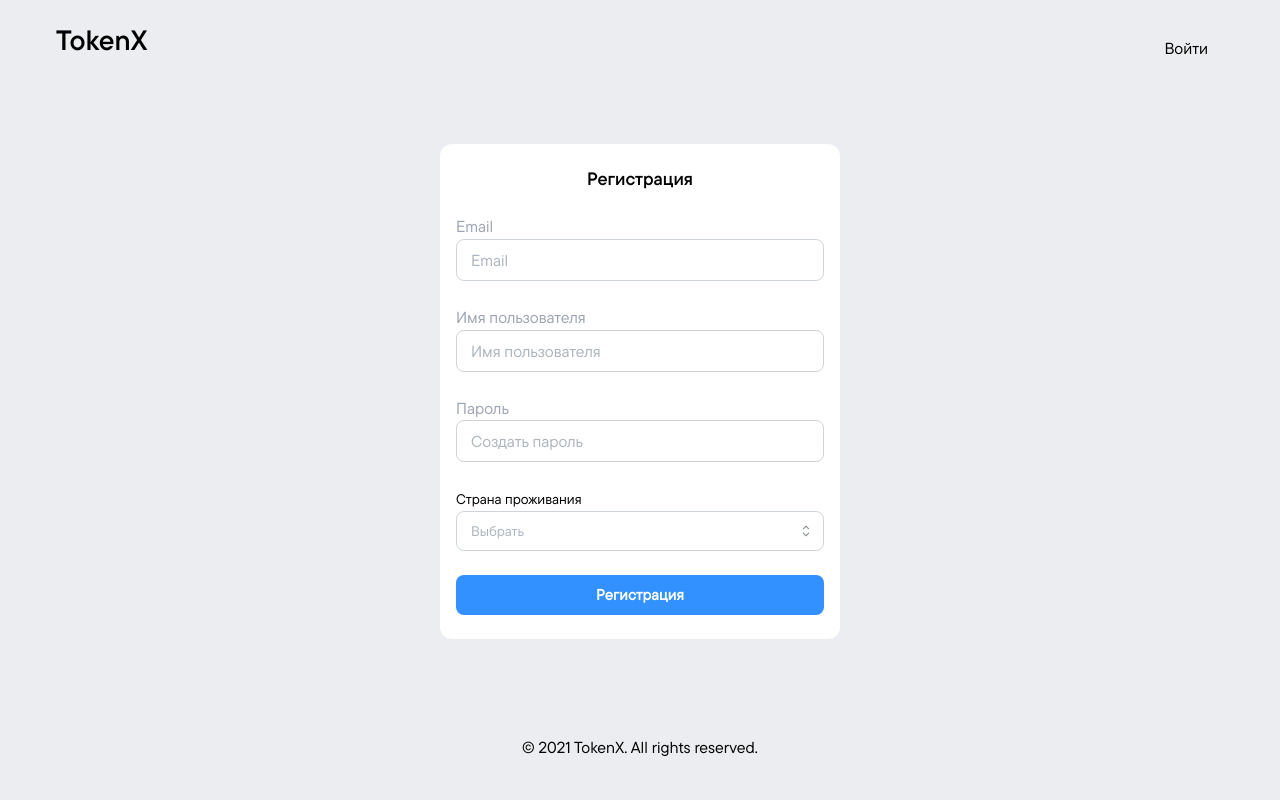
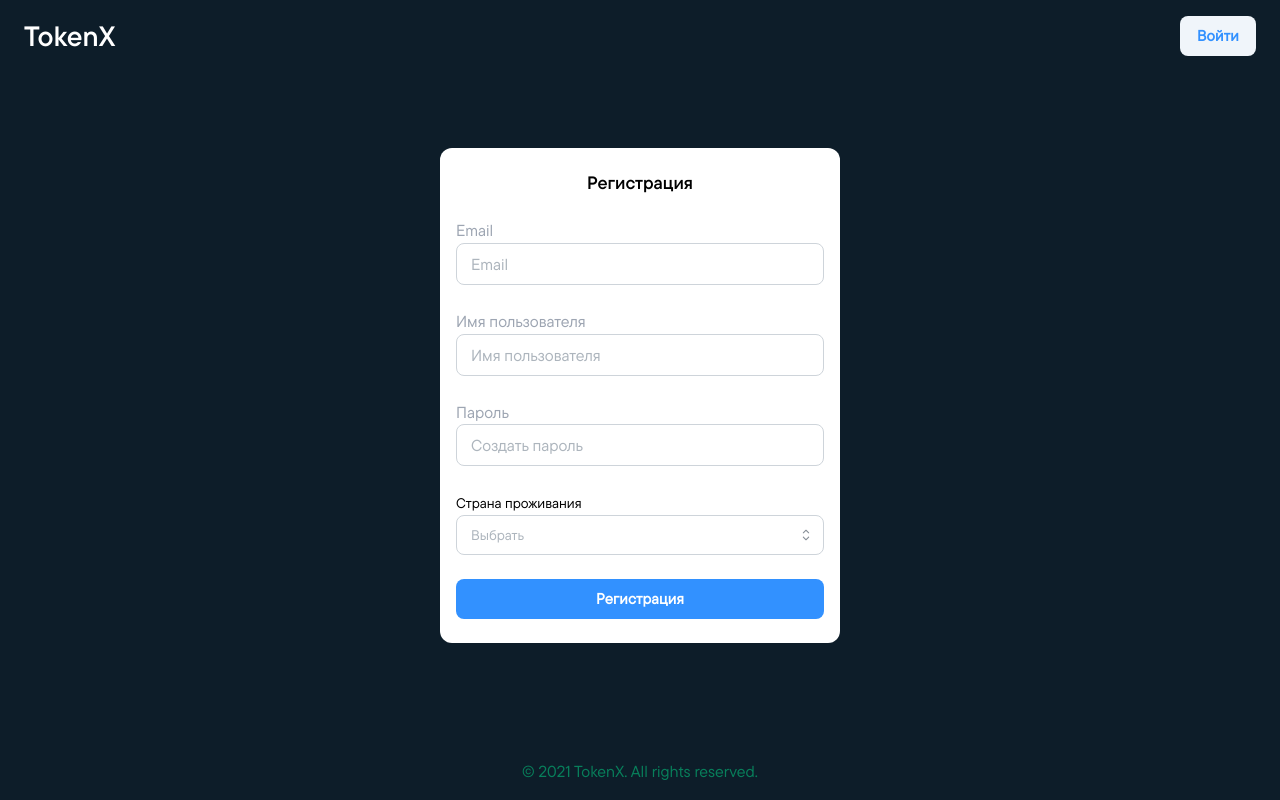
Before and after one commit to arman-bolatuly/tokens, a React (Vite) app: page /registration in a window 1280 px wide. Built offline with nearby package versions, Linux system fonts and the light colour scheme; no server answers.

Commit message:
fix: changed registration page

```diff
--- a/src/pages/Registration/index.tsx
+++ b/src/pages/Registration/index.tsx
@@ -1,8 +1,8 @@
 // import { useEffect } from 'react'
-// import { useNavigate } from 'react-router-dom'
+import { useNavigate } from 'react-router-dom'
 // import { useForm } from 'react-hook-form'
 // import { useMutation, useQuery } from '@tanstack/react-query'
-import { Text, Title, TextInput, Button, Select, Anchor } from '@mantine/core'
+import { Text, Title, TextInput, Button, Select } from '@mantine/core'
 // import { useSnapshot } from 'valtio'
 
 // import { getAccount, login } from '../../apiService/auth'
@@ -10,7 +10,7 @@ import { Text, Title, TextInput, Button, Select, Anchor } from '@mantine/core'
 // import { LogoIcon } from '../../assets/icons'
 
 const Registration = () => {
-  // const navigate = useNavigate()
+  const navigate = useNavigate()
 
   // const { isAuth } = useSnapshot(store.auth)
 
@@ -66,25 +66,20 @@ const Registration = () => {
   // }
 
   return (
-    <div className="flex flex-col justify-between items-center h-screen p-10 bg-[#EBEDF0]">
-
-      <header className="flex justify-between w-full" style={{ marginTop: '-16px' }}>
-        <Title order={2} mb={16} className="ml-4">
+    <div className="flex flex-col justify-between items-center h-screen bg-[#0D1D29]">
+      <header className="flex justify-between items-center w-full px-6 pt-4 border-b-[1px] border-[#087f5b]">
+        <Title order={2} className="text-[#FFFFFF]">
           TokenX
         </Title>
-        <Anchor
-          href=""
-          className="mr-4 self-center border border-gray-400 px-4 py-2 rounded-md hover:bg-blue-100"
-          style={{ textDecoration: 'none', color: 'black' }}
-           >
+
+        <Button variant="light" onClick={() => navigate('/login')}>
           Войти
-        </Anchor>
+        </Button>
       </header>
 
       <div className="flex flex-col space-y-6 w-[400px] bg-[#FFFFFF] py-6 px-4 rounded-xl">
-
         <Title order={5} className="text-center">
-        Регистрация
+          Регистрация
         </Title>
 
         <form
@@ -132,11 +127,12 @@ const Registration = () => {
           />
 
           <Button type="submit">Регистрация</Button>
-
         </form>
       </div>
 
-      <Text mt={24}>© 2021 TokenX. All rights reserved.</Text>
+      <Text mt={24} c="#087f5b" mb={16}>
+        © 2021 TokenX. All rights reserved.
+      </Text>
     </div>
   )
 }
```
